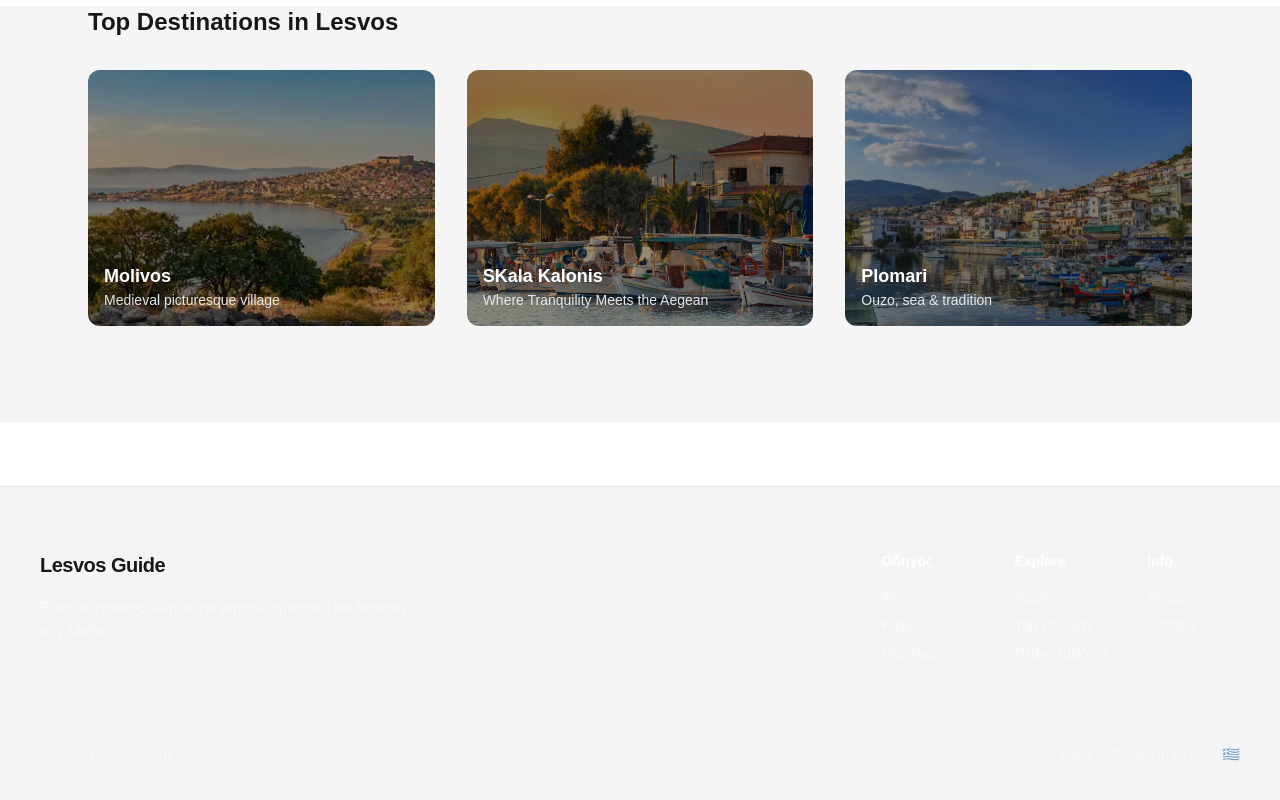
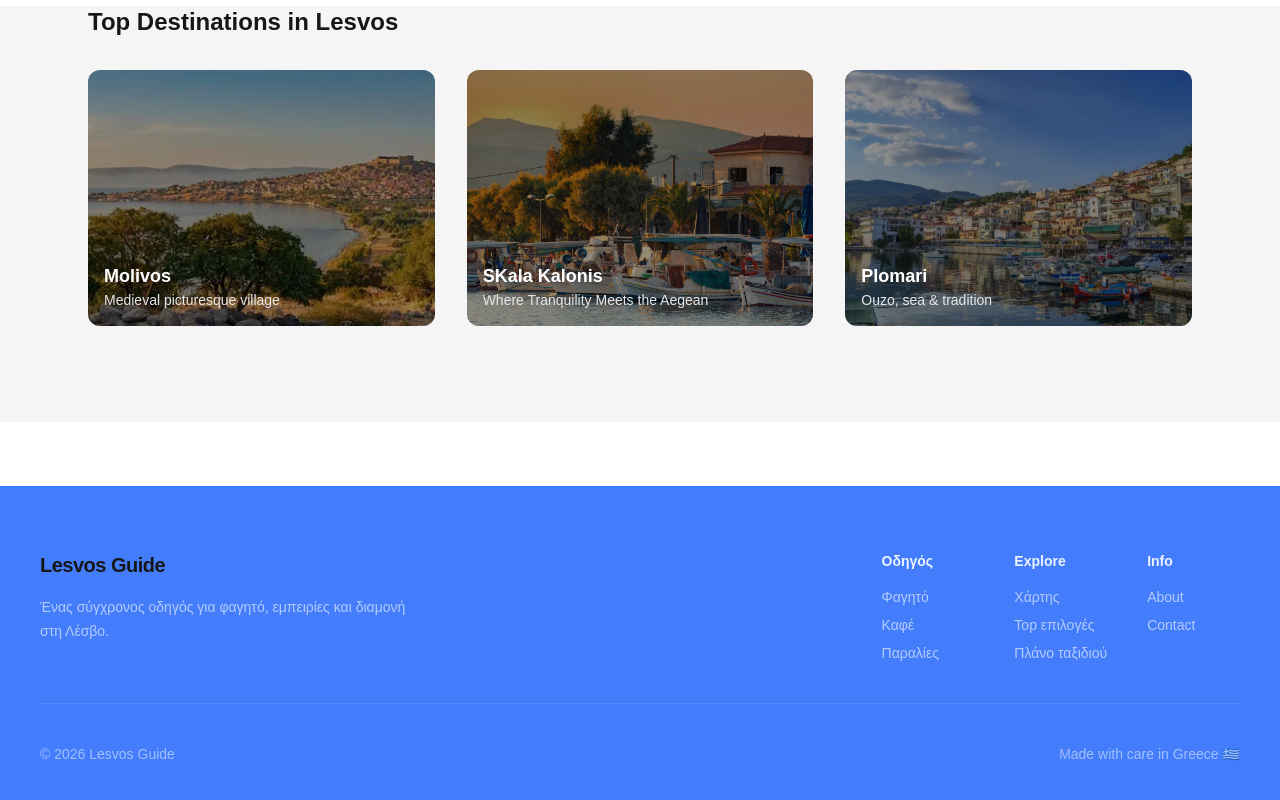
Before and after one commit to amamouridis06/lesvos-travel-guide, a Next.js app: page / in a window 1280 px wide. Shown: the part 1842-2642 px from the top of the page. Built offline with nearby package versions, Linux system fonts and the light colour scheme.

Commit message:
Update Footer.tsx

```diff
--- a/components/Footer.tsx
+++ b/components/Footer.tsx
@@ -1,6 +1,6 @@
 export default function Footer() {
   return (
-     <footer className="bg-gray-100 border-t border-gray-200 mt-16">
+     <footer className="bg-blue-600/80 backdrop-blur-md border-t border-blue-500 mt-16">
       <div className="mx-auto max-w-7xl px-6 py-16 md:px-10">
 
         {/* Top */}
```
